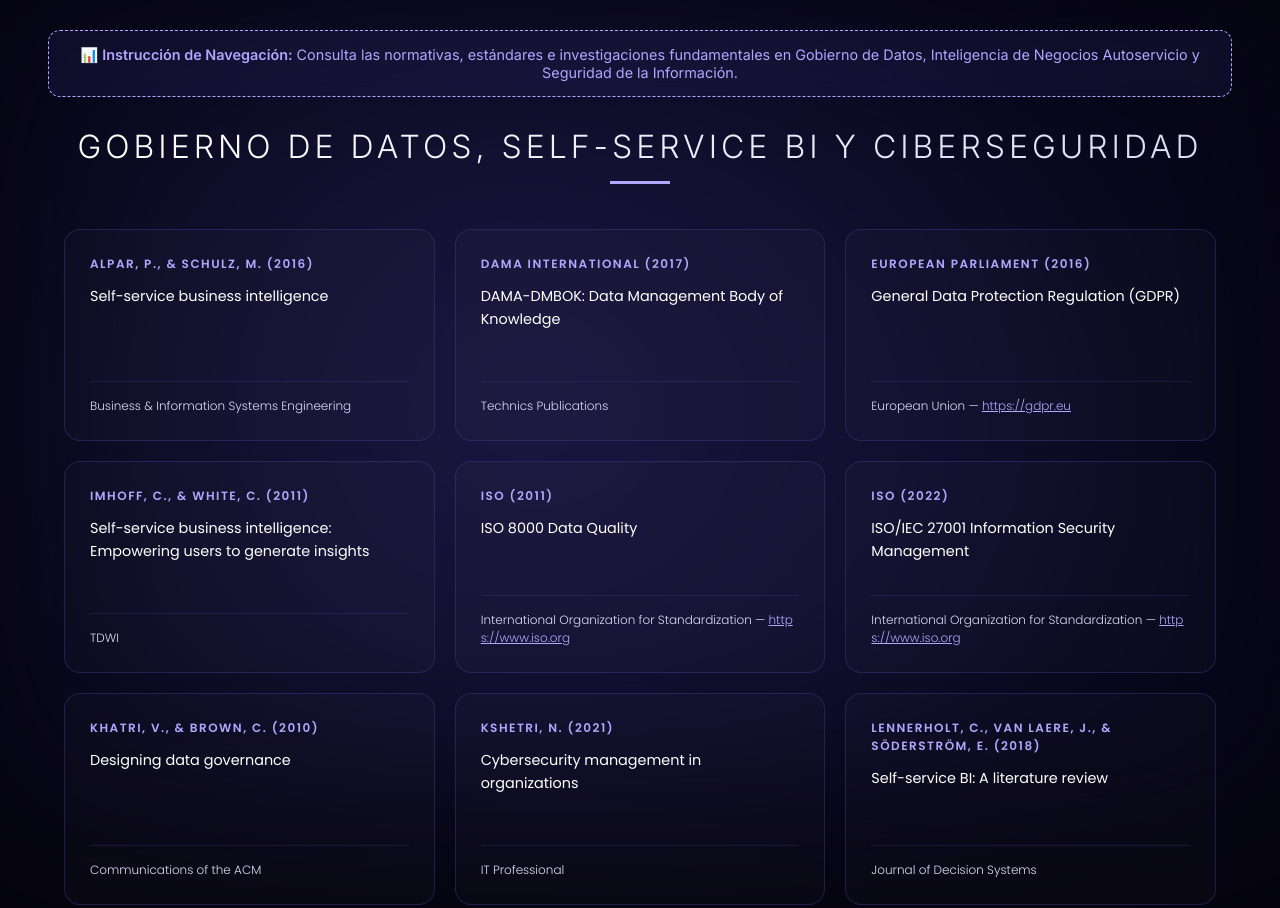
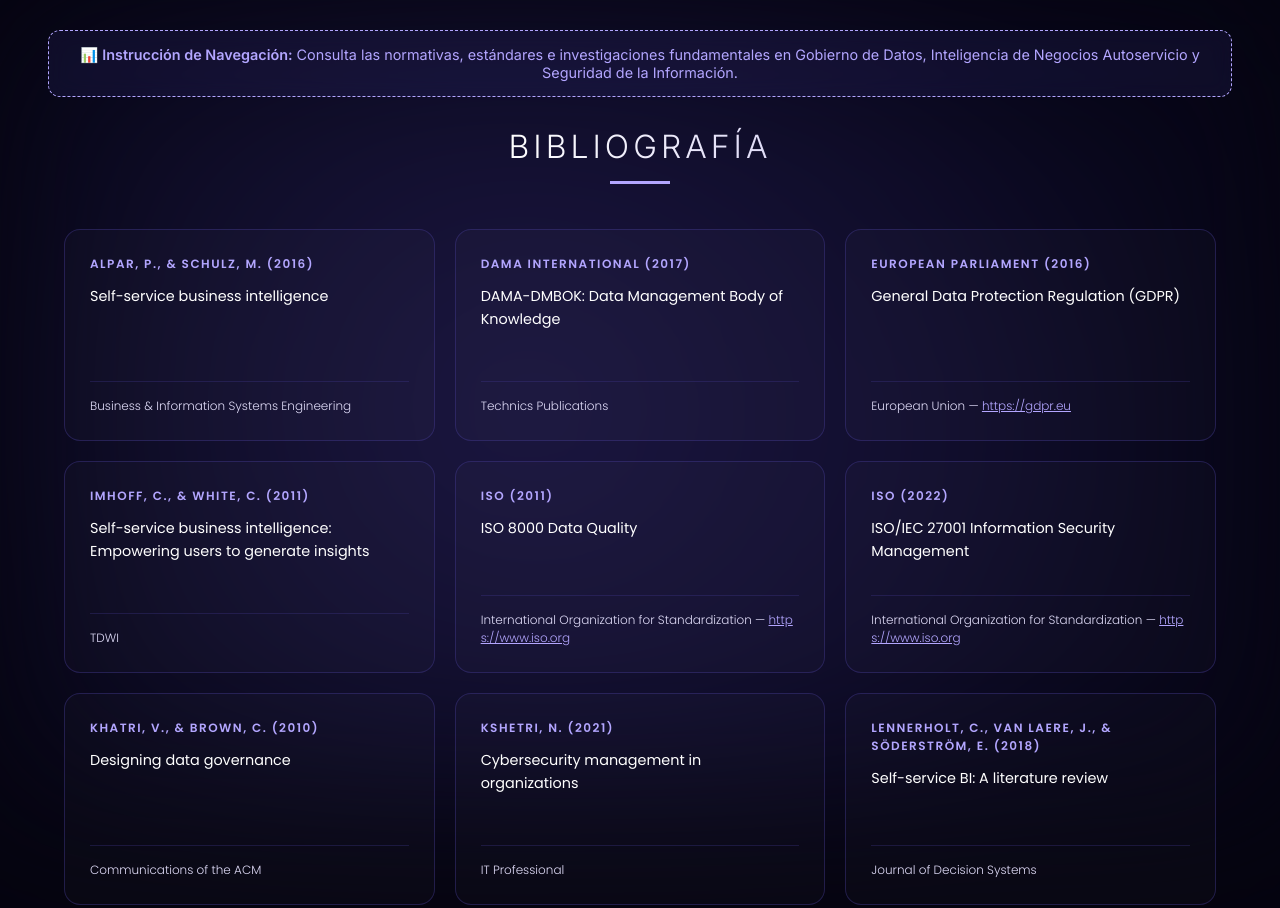
Before and after one commit to Departamento-Innovacion-Academica/U4__Inteligencia_de_Negocios, a plain HTML site: page Bibliografia/index.html in a window 1280 px wide. Shown: the top 908 px of the page. Drawn offline with Linux system fonts and the light colour scheme.

Commit message:
Update index.html

```diff
--- a/Bibliografia/index.html
+++ b/Bibliografia/index.html
@@ -99,7 +99,7 @@
     </div>
 
     <header class="main-header">
-        <h1>Gobierno de Datos, Self-Service BI y Ciberseguridad</h1>
+        <h1>BIBLIOGRAFÍA</h1>
         <div class="line"></div>
     </header>
 
```
